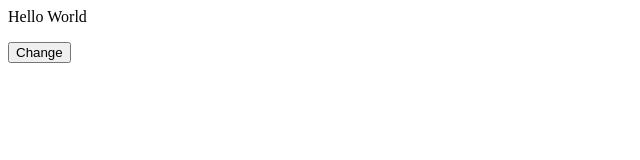
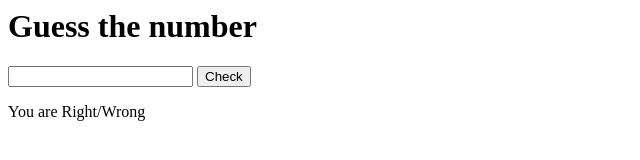
Before and after one commit to SumathiGitHub/web-dev-learning, a plain HTML site: page index.html in a window 1280 px wide. Shown: the whole page, without its empty margins (0-640 px from the left). Drawn offline with Linux system fonts and the light colour scheme.

Commit message:
guess the  number game using js

```diff
--- a/index.html
+++ b/index.html
@@ -1,13 +1,21 @@
-<p id="hello">
-    Hello World
-</p>
-<button onclick="change()">Change</button>
-
+<h1>Guess the number</h1>
+<input id="guessedNumber">
+<button onclick="check()">Check</button>
+<p id="result">You are Right/Wrong</p>
 <script>
-    var para = document.getElementById("hello");
-
-    function change(){
-        console.log(para.textContent);
-        para.textContent = "Bye World"
+    var guessedNumber = document.getElementById("guessedNumber");
+    var result = document.getElementById("result");
+    var randomNumber = Math.floor(Math.random()*10)+1;
+    function check(){
+        var enteredNumber = Number(guessedNumber.value);
+        if(randomNumber==enteredNumber){
+            console.log("Right")
+            result.textContent="Right"
+            alert("You Won!")
+        }
+        else{
+            console.log("Wrong")
+            result.textContent="Wrong"
+        }
     }
 </script>
```
